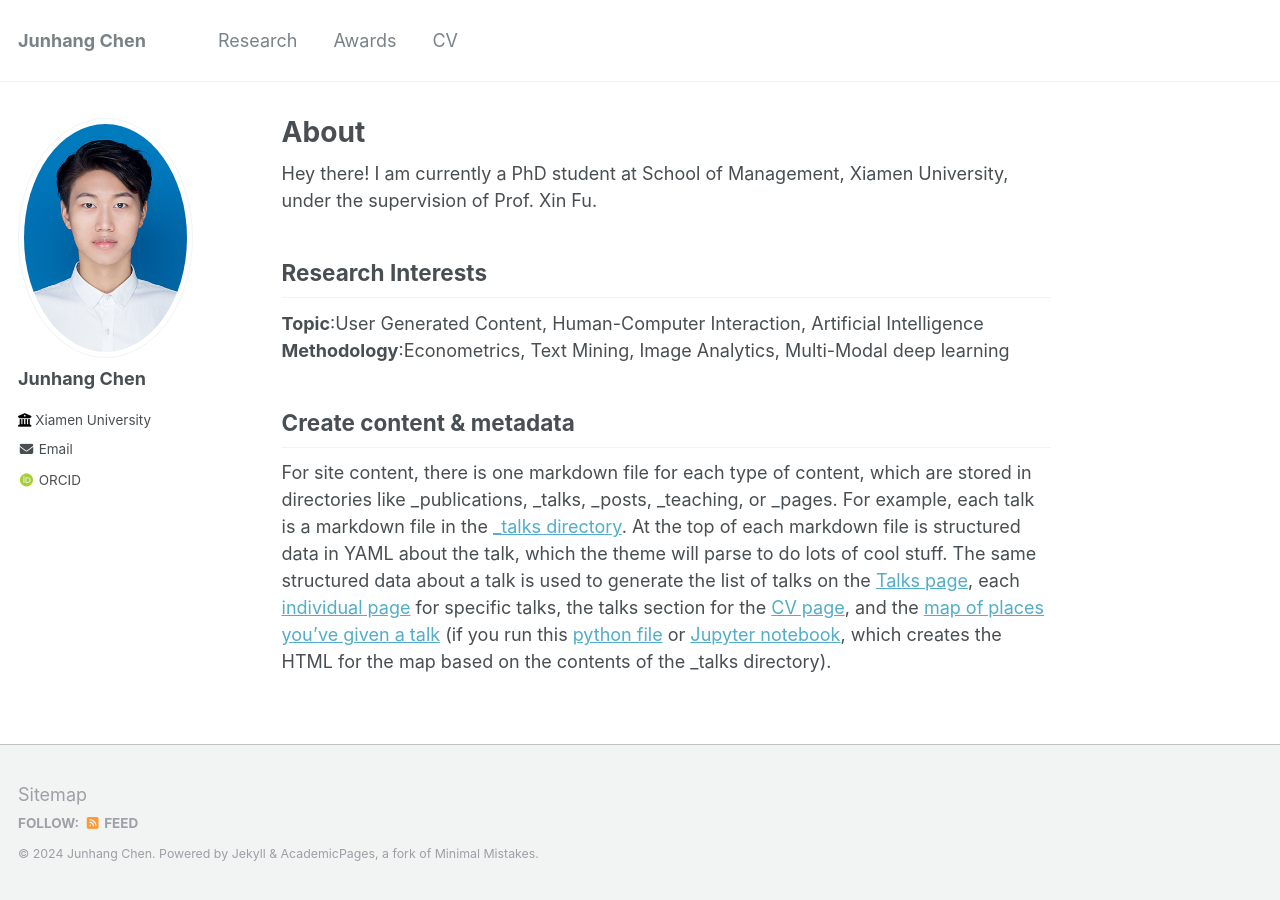
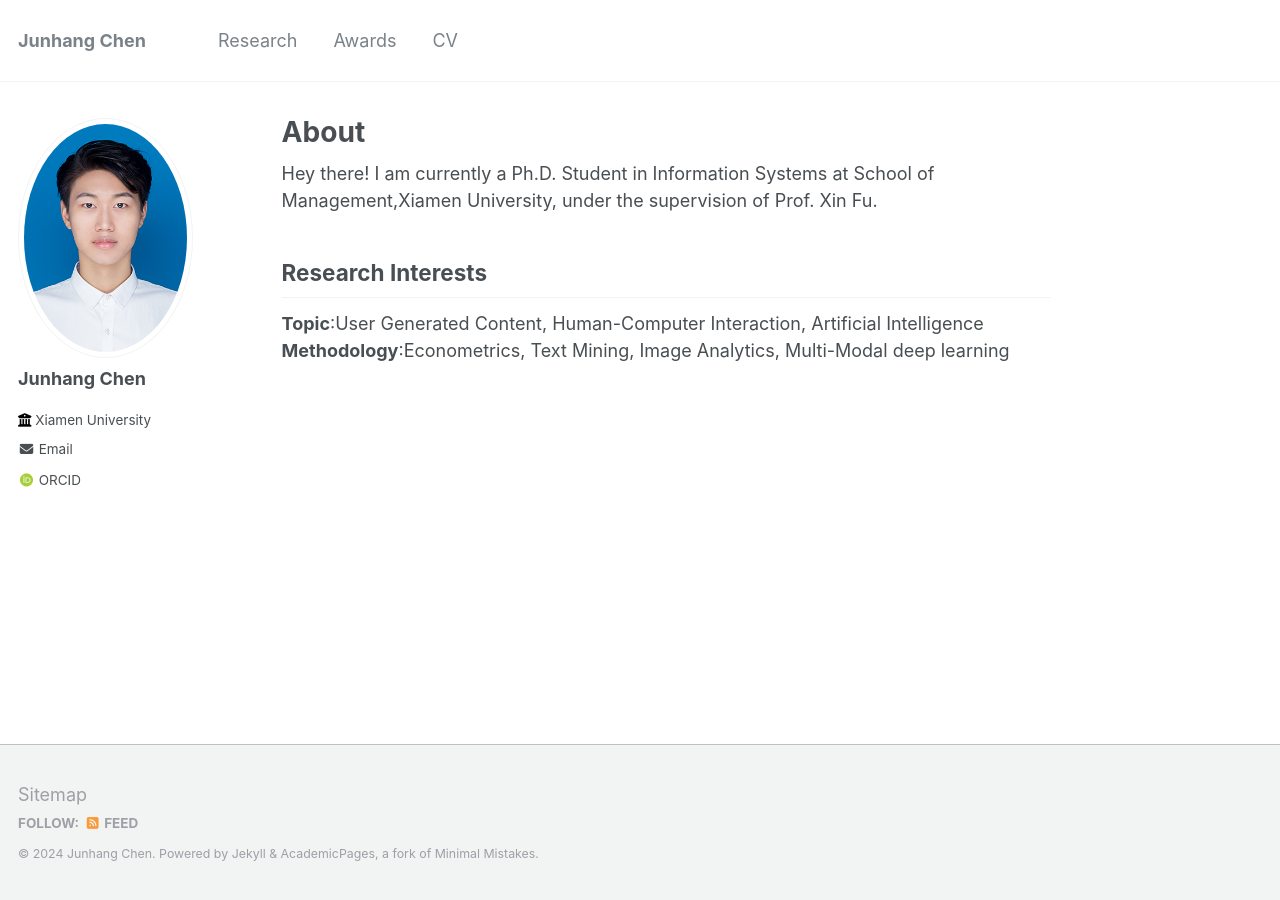
Before and after one commit to dongleqing-pizi/dongleqing-pizi.github.io, a Jekyll site: the page built from _pages/about.md, in a window 1280 px wide. Built offline with Jekyll 4.4.1, drawn with Linux system fonts in a browser that asks for light colours; some web fonts are replaced.

Commit message:
update cv

```diff
--- a/_pages/about.md
+++ b/_pages/about.md
@@ -7,13 +7,15 @@ redirect_from:
   - /about.html
 ---
 Hey there!
-I am currently a PhD student at School of Management, Xiamen University, under the supervision of Prof. Xin Fu.
+I am currently a Ph.D. Student in Information Systems at School of Management,Xiamen University, under the supervision of Prof. Xin Fu.
 
 Research Interests
 ------
 **Topic**:User Generated Content, Human-Computer Interaction, Artificial Intelligence
 **Methodology**:Econometrics, Text Mining, Image Analytics, Multi-Modal deep learning
 
+
+<!--
 Create content & metadata
 ------
-For site content, there is one markdown file for each type of content, which are stored in directories like _publications, _talks, _posts, _teaching, or _pages. For example, each talk is a markdown file in the [_talks directory](https://github.com/academicpages/academicpages.github.io/tree/master/_talks). At the top of each markdown file is structured data in YAML about the talk, which the theme will parse to do lots of cool stuff. The same structured data about a talk is used to generate the list of talks on the [Talks page](https://academicpages.github.io/talks), each [individual page](https://academicpages.github.io/talks/2012-03-01-talk-1) for specific talks, the talks section for the [CV page](https://academicpages.github.io/cv), and the [map of places you've given a talk](https://academicpages.github.io/talkmap.html) (if you run this [python file](https://github.com/academicpages/academicpages.github.io/blob/master/talkmap.py) or [Jupyter notebook](https://github.com/academicpages/academicpages.github.io/blob/master/talkmap.ipynb), which creates the HTML for the map based on the contents of the _talks directory).
+For site content, there is one markdown file for each type of content, which are stored in directories like _publications, _talks, _posts, _teaching, or _pages. For example, each talk is a markdown file in the [_talks directory](https://github.com/academicpages/academicpages.github.io/tree/master/_talks). At the top of each markdown file is structured data in YAML about the talk, which the theme will parse to do lots of cool stuff. The same structured data about a talk is used to generate the list of talks on the [Talks page](https://academicpages.github.io/talks), each [individual page](https://academicpages.github.io/talks/2012-03-01-talk-1) for specific talks, the talks section for the [CV page](https://academicpages.github.io/cv), and the [map of places you've given a talk](https://academicpages.github.io/talkmap.html) (if you run this [python file](https://github.com/academicpages/academicpages.github.io/blob/master/talkmap.py) or [Jupyter notebook](https://github.com/academicpages/academicpages.github.io/blob/master/talkmap.ipynb), which creates the HTML for the map based on the contents of the _talks directory). -->
```
Also changed, not shown: _pages/cv.md (+1 -0 lines), 1 other file.
